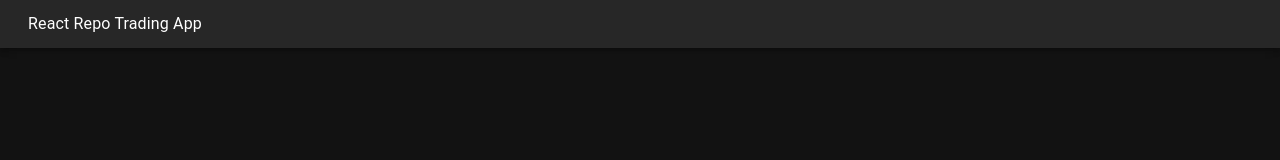
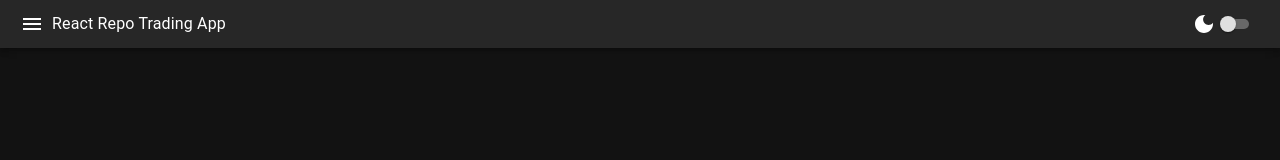
Before and after one commit to igiboi/react-trading-app, a React (Create React App) app: page / in a window 1280 px wide. Shown: the top 160 px of the page. Built offline with nearby package versions, Linux system fonts and the light colour scheme.

Commit message:
Added a sidebar

```diff
--- a/src/App.tsx
+++ b/src/App.tsx
@@ -1,9 +1,15 @@
 import React, { useState } from "react";
-import { createTheme, ThemeProvider, CssBaseline, TextField } from "@mui/material";
-import { AppBarComponent } from "./components";
+import {
+  createTheme,
+  ThemeProvider,
+  CssBaseline,
+  TextField,
+} from "@mui/material";
+import { AppBarComponent, SideBar } from "./components";
 
 export const App: React.FC = (): JSX.Element => {
   const [themeMode, setThemeMode] = useState<"light" | "dark">("dark");
+  const [sideBarToggle, setSideBarToggle] = useState<boolean>(false);
 
   const theme = createTheme({
     palette: {
@@ -16,15 +22,24 @@ export const App: React.FC = (): JSX.Element => {
 
   const handleDrawerToggle = React.useCallback(() => {
     // toggle drawer here
-  }, [])
+    setSideBarToggle(!sideBarToggle);
+  }, [sideBarToggle]);
+
+  const onThemeChange = React.useCallback(() => {
+    setThemeMode(themeMode === "dark" ? "light" : "dark");
+  }, [themeMode]);
 
   return (
     <ThemeProvider theme={theme}>
       <CssBaseline />
-        <AppBarComponent handleDrawerToggle={handleDrawerToggle} />
+      <AppBarComponent
+        handleDrawerToggle={handleDrawerToggle}
+        onThemeChange={onThemeChange}
+        isDarkMode={themeMode === "dark"}
+      />
+      <SideBar isOpen={sideBarToggle} handleDrawerToggle={handleDrawerToggle} />
     </ThemeProvider>
   );
 };
 
-
 export default App;
--- a/src/components/Appbar/AppBarComponent.tsx
+++ b/src/components/Appbar/AppBarComponent.tsx
@@ -1,25 +1,40 @@
 import React from "react";
-import { AppBar, Toolbar, Typography, IconButton } from "@mui/material";
-
+import {
+  AppBar,
+  Toolbar,
+  Typography,
+  IconButton,
+  Switch as ThemeSwitch,
+} from "@mui/material";
+import LightModeIcon from "@mui/icons-material/LightMode";
+import DarkModeIcon from "@mui/icons-material/DarkMode";
+import MenuIcon from "@mui/icons-material/Menu";
 interface Props {
   handleDrawerToggle: () => void;
+  onThemeChange: () => void;
+  isDarkMode: boolean;
+  // isDrawerOpen: boolean;
 }
 
 export const AppBarComponent: React.FC<Props> = ({
   handleDrawerToggle,
+  onThemeChange,
+  isDarkMode,
+  // isDrawerOpen,
 }): JSX.Element => {
   return (
     <div>
-      <AppBar position="static" variant="elevation">
+      <AppBar position="static" variant="elevation" className="appbar-wrapper">
         <Toolbar variant="dense">
-          <IconButton
-            color="inherit"
-            onClick={handleDrawerToggle}
-            edge="start"
-          ></IconButton>
-          <Typography variant="subtitle1" component="div">
+          <IconButton color="inherit" onClick={handleDrawerToggle} edge="start">
+            <MenuIcon />
+          </IconButton>
+          <Typography variant="subtitle1" component="div" sx={{ flexGrow: 1 }}>
             React Repo Trading App
           </Typography>
+          {isDarkMode ? <DarkModeIcon /> : null}
+          <ThemeSwitch size="small" onChange={onThemeChange} color="default" />
+          {!isDarkMode ? <LightModeIcon /> : null}
         </Toolbar>
       </AppBar>
     </div>
--- /dev/null
+++ b/src/components/Sidebar/SideBar.tsx
@@ -0,0 +1,33 @@
+import React from "react";
+import { Divider, Drawer, IconButton, Typography } from "@mui/material";
+
+interface Props {
+  isOpen: boolean;
+  handleDrawerToggle: () => void;
+}
+
+const DRAWER_WIDTH = 240;
+
+export const SideBar: React.FC<Props> = ({
+  isOpen,
+  children,
+  handleDrawerToggle,
+}): JSX.Element => {
+  return (
+    <>
+      <Drawer
+        sx={{
+          width: DRAWER_WIDTH,
+          flexShrink: 0,
+          "& .MUIDrawer-paper": {
+            width: DRAWER_WIDTH,
+            boxSizing: "border-box",
+          },
+        }}
+        variant="persistent"
+        anchor="left"
+        open={isOpen}
+      ></Drawer>
+    </>
+  );
+};
--- a/src/components/index.tsx
+++ b/src/components/index.tsx
@@ -1 +1,2 @@
 export { AppBarComponent } from './Appbar/AppBarComponent';
+export { SideBar } from './Sidebar/SideBar';
```
